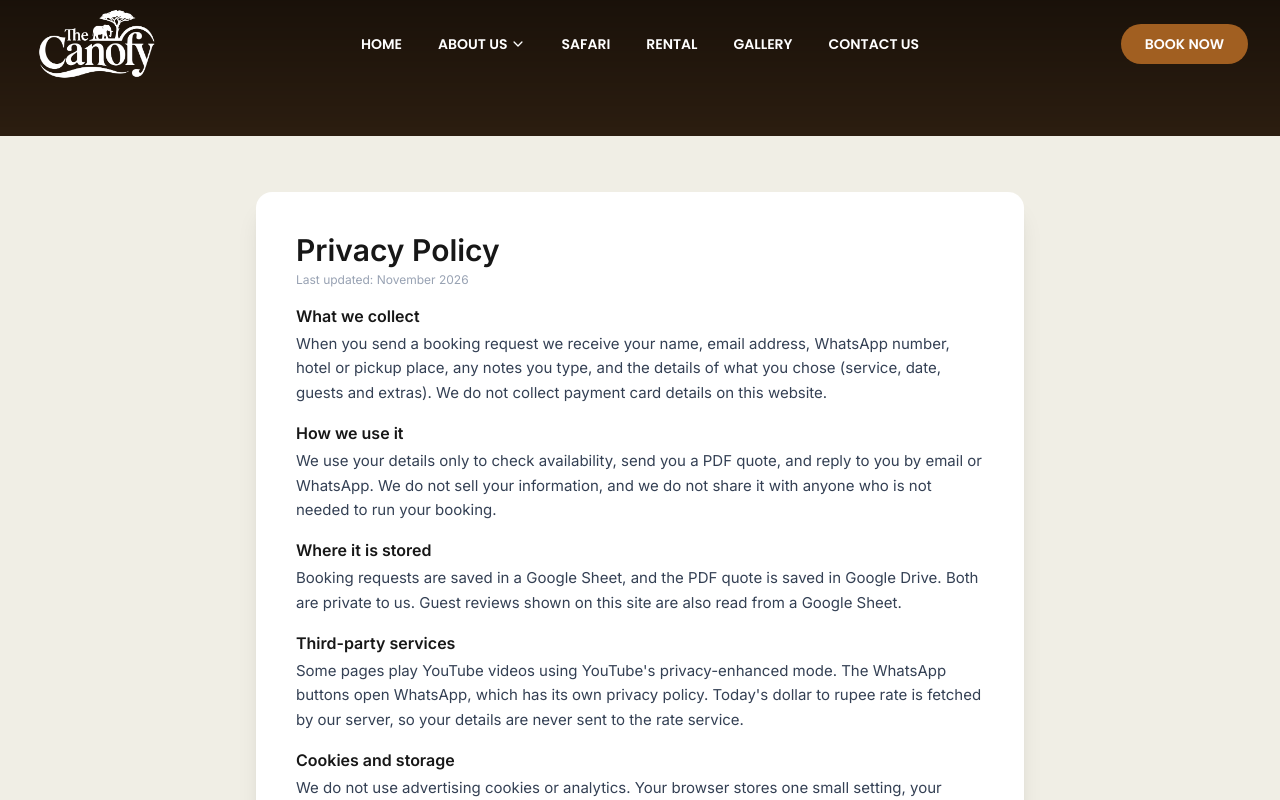
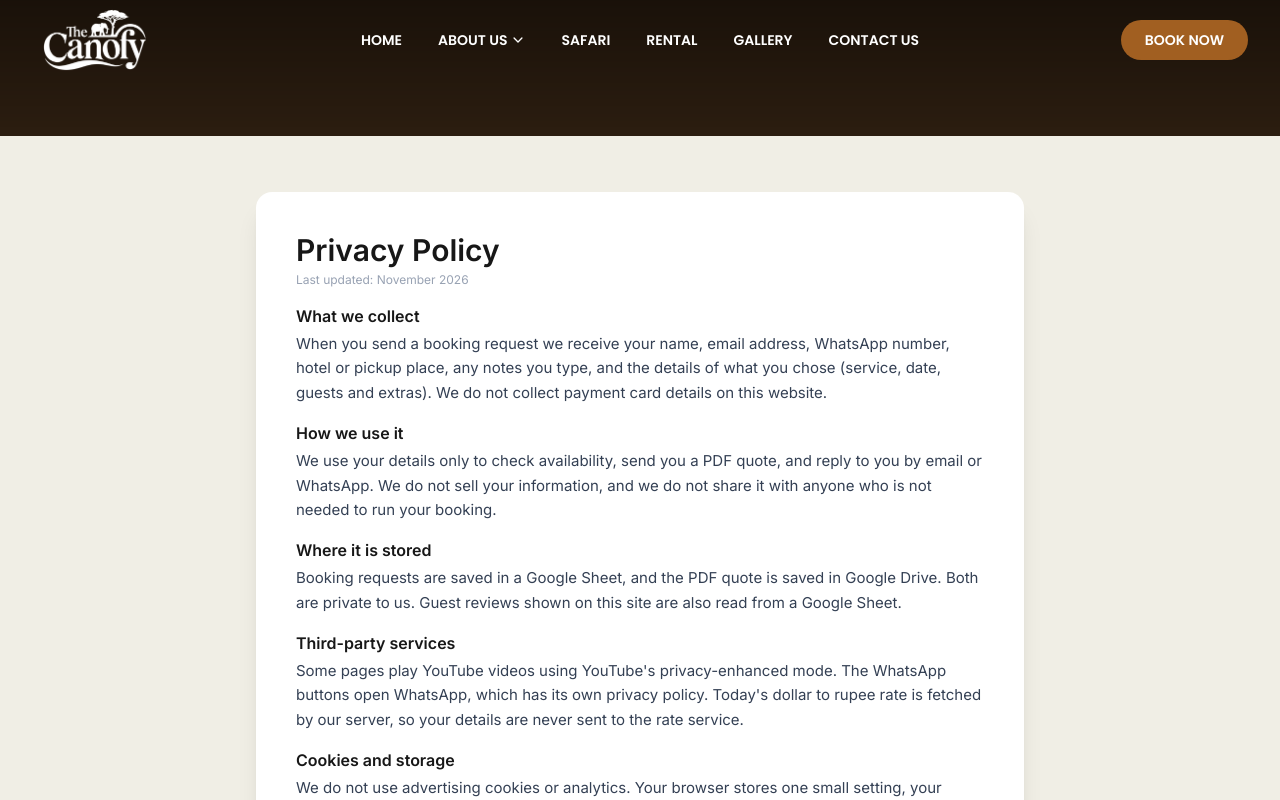
Before and after one commit to Benihin-Dev/canopy-safaris, a Next.js app: page /privacy in a window 1280 px wide. Shown: the top 800 px of the page. Built offline with nearby package versions, Linux system fonts and the light colour scheme; a web font is replaced by a local one.

Commit message:
Adjust logo height and shift values in NavBar

```diff
--- a/src/components/NavBar.tsx
+++ b/src/components/NavBar.tsx
@@ -45,8 +45,8 @@ const SECTION_IDS = [
 const LOGO = "/images/logo.png";
 const LOGO_WHITE: string | null = null;
 const LOGO_ALT = "Canopy Safaris";
-const LOGO_HEIGHT = 72;
-const LOGO_SHIFT_X = 5;
+const LOGO_HEIGHT = 64;
+const LOGO_SHIFT_X = 10;
 
 /* glossy cream glass look, used when the bar floats */
 const GLASS: React.CSSProperties = {
```
